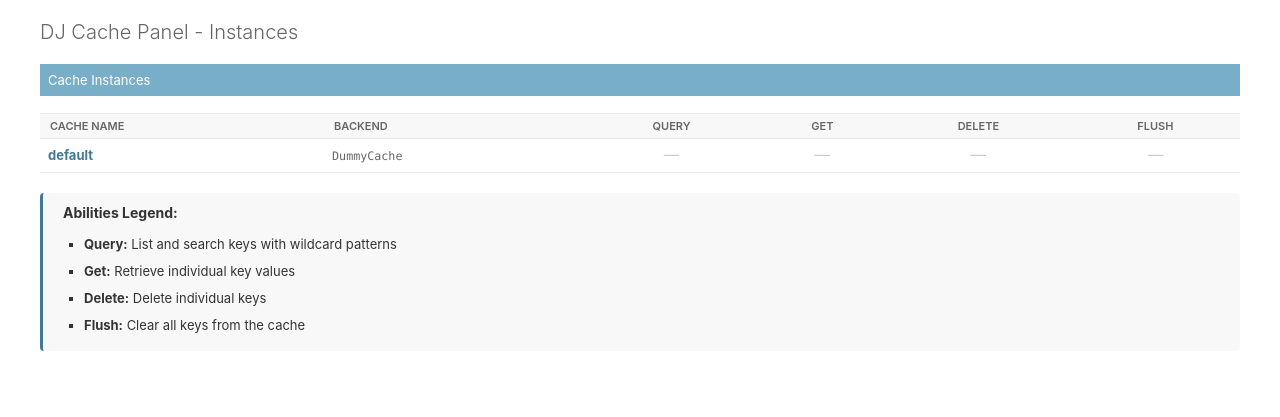
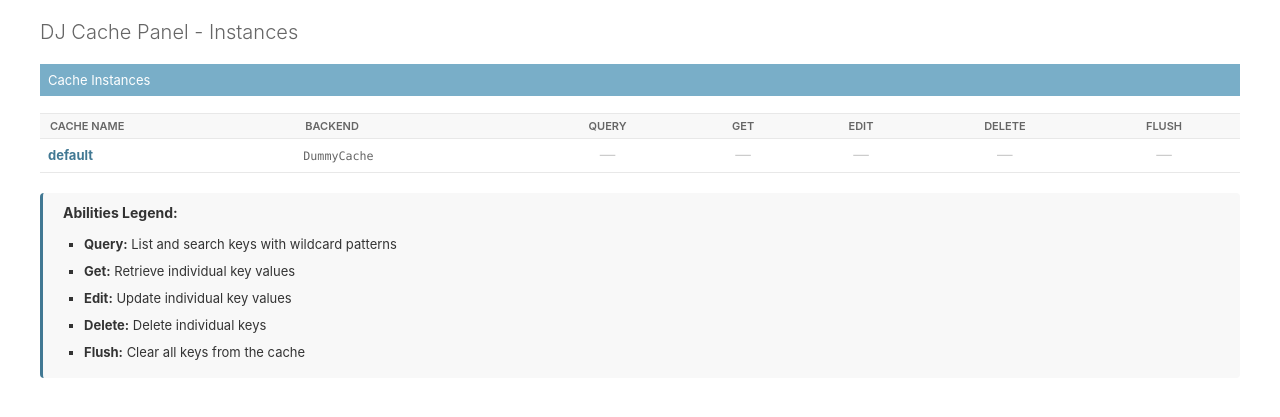
Before and after one commit to yassi/dj-cache-panel, a Django app: page /admin/cache/ in a window 1280 px wide. Shown: the part 86-503 px from the top of the page. Run offline with Django 4.2, Linux system fonts and the light colour scheme; the visitor is signed in with stand-in values (Sample User, id 1).

Commit message:
add key detail views with edit and delete functionality

```diff
--- a/dj_cache_panel/cache_panel.py
+++ b/dj_cache_panel/cache_panel.py
@@ -64,6 +64,7 @@ class CachePanel:
         "query": False,
         "get_key": False,
         "delete_key": False,
+        "edit_key": False,
         "flush_cache": False,
     }
 
@@ -140,6 +141,7 @@ class CachePanel:
         return {
             "key": key,
             "value": value,
+            "expiry": None,  # TTL not available via Django's cache framework
         }
 
     def delete_key(self, key: str):
@@ -148,6 +150,23 @@ class CachePanel:
             "success": True,
             "error": None,
             "message": f"Key {key} deleted successfully.",
+        }
+
+    def edit_key(self, key: str, value):
+        """
+        Update the value of a cache key.
+        """
+        if not self.is_feature_supported("edit_key"):
+            raise NotImplementedError(
+                "Editing keys is not supported for this cache backend."
+            )
+        # Use set with no timeout to preserve existing TTL if possible
+        # Django's cache.set() will update the value
+        self.cache.set(key, value)
+        return {
+            "success": True,
+            "error": None,
+            "message": f"Key {key} updated successfully.",
         }
 
     def flush_cache(self):
@@ -171,6 +190,7 @@ class LocalMemoryCachePanel(CachePanel):
         "query": True,
         "get_key": True,
         "delete_key": True,
+        "edit_key": True,
         "flush_cache": True,
     }
 
@@ -242,6 +262,7 @@ class LocalMemoryCachePanel(CachePanel):
             "value": value,
             "exists": exists,
             "type": type(value).__name__ if value is not None else None,
+            "expiry": None,  # TTL not available via Django's cache framework
         }
 
     def _key_exists(self, key: str):
@@ -265,6 +286,7 @@ class DatabaseCachePanel(CachePanel):
         "query": True,
         "get_key": True,
         "delete_key": True,
+        "edit_key": True,
         "flush_cache": True,
     }
 
@@ -366,6 +388,30 @@ class DatabaseCachePanel(CachePanel):
             "per_page": per_page,
         }
 
+    def get_key(self, key: str):
+        """
+        Get a key value from the database cache.
+
+        Django's cache.get() handles the key transformation automatically,
+        so we can use it directly.
+        """
+        # Use sentinel to check if key exists (handles None values)
+        sentinel = object()
+        value = self.cache.get(key, sentinel)
+        exists = value is not sentinel
+
+        # If key doesn't exist, value should be None for the return
+        if not exists:
+            value = None
+
+        return {
+            "key": key,
+            "value": value,
+            "exists": exists,
+            "type": type(value).__name__ if value is not None else None,
+            "expiry": None,  # TTL not available via Django's cache framework
+        }
+
 
 class FileBasedCachePanel(CachePanel):
     """
@@ -381,8 +427,33 @@ class FileBasedCachePanel(CachePanel):
         "query": False,  # Cannot list keys - they're stored as hashed filenames
         "get_key": True,
         "delete_key": True,
+        "edit_key": True,
         "flush_cache": True,
     }
+
+    def get_key(self, key: str):
+        """
+        Get a key value from the file-based cache.
+
+        Django's cache.get() handles the key hashing automatically,
+        so we can use it directly.
+        """
+        # Use sentinel to check if key exists (handles None values)
+        sentinel = object()
+        value = self.cache.get(key, sentinel)
+        exists = value is not sentinel
+
+        # If key doesn't exist, value should be None for the return
+        if not exists:
+            value = None
+
+        return {
+            "key": key,
+            "value": value,
+            "exists": exists,
+            "type": type(value).__name__ if value is not None else None,
+            "expiry": None,  # TTL not available via Django's cache framework
+        }
 
 
 class DummyCachePanel(CachePanel):
@@ -394,6 +465,7 @@ class DummyCachePanel(CachePanel):
         "query": False,
         "get_key": False,
         "delete_key": False,
+        "edit_key": False,
         "flush_cache": False,
     }
 
@@ -410,6 +482,7 @@ class GenericCachePanel(CachePanel):
         "query": False,
         "get_key": True,
         "delete_key": True,
+        "edit_key": False,  # Dummy cache doesn't actually store values
         "flush_cache": False,
     }
 
@@ -423,6 +496,7 @@ class MemcachedCachePanel(CachePanel):
         "query": False,
         "get_key": True,
         "delete_key": True,
+        "edit_key": True,
         "flush_cache": True,
     }
 
@@ -439,6 +513,7 @@ class RedisCachePanel(CachePanel):
         "query": True,
         "get_key": True,
         "delete_key": True,
+        "edit_key": True,
         "flush_cache": True,
     }
 
@@ -564,5 +639,6 @@ class RedisClusterCachePanel(CachePanel):
         "query": False,  # Not yet implemented for clusters
         "get_key": True,
         "delete_key": True,
+        "edit_key": True,
         "flush_cache": True,
     }
--- a/dj_cache_panel/models.py
+++ b/dj_cache_panel/models.py
@@ -10,5 +10,5 @@ class CachePanelPlaceholder(models.Model):
 
     class Meta:
         managed = False
-        verbose_name = "Django Cache Panel"
-        verbose_name_plural = "Django Cache Panel"
+        verbose_name = "DJ Cache Panel"
+        verbose_name_plural = "DJ Cache Panel"
--- a/dj_cache_panel/templates/admin/dj_cache_panel/base.html
+++ b/dj_cache_panel/templates/admin/dj_cache_panel/base.html
@@ -18,6 +18,10 @@
 {# Hide sidebar - we don't want to show all apps #}
 {% endblock %}
 
+{% block messages %}
+{% endblock %}
+
+
 {% block breadcrumbs %}
 <div class="breadcrumbs">
 <a href="{% url 'admin:index' %}">{% trans 'Home' %}</a>
--- a/dj_cache_panel/templates/admin/dj_cache_panel/index.html
+++ b/dj_cache_panel/templates/admin/dj_cache_panel/index.html
@@ -14,6 +14,7 @@
                     <th>{% trans 'Backend' %}</th>
                     <th style="text-align: center;">{% trans 'Query' %}</th>
                     <th style="text-align: center;">{% trans 'Get' %}</th>
+                    <th style="text-align: center;">{% trans 'Edit' %}</th>
                     <th style="text-align: center;">{% trans 'Delete' %}</th>
                     <th style="text-align: center;">{% trans 'Flush' %}</th>
                 </tr>
@@ -47,6 +48,13 @@
                         {% endif %}
                     </td>
                     <td style="text-align: center;">
+                        {% if cache_info.abilities.edit_key %}
+                            <span class="ability-indicator ability-supported" title="{% trans 'Supports editing key values' %}">✓</span>
+                        {% else %}
+                            <span class="ability-indicator ability-unsupported" title="{% trans 'Edit not supported' %}">—</span>
+                        {% endif %}
+                    </td>
+                    <td style="text-align: center;">
                         {% if cache_info.abilities.delete_key %}
                             <span class="ability-indicator ability-supported" title="{% trans 'Supports deleting keys' %}">✓</span>
                         {% else %}
@@ -71,6 +79,7 @@
         <ul class="abilities-legend-list">
             <li><strong>{% trans 'Query:' %}</strong> {% trans 'List and search keys with wildcard patterns' %}</li>
             <li><strong>{% trans 'Get:' %}</strong> {% trans 'Retrieve individual key values' %}</li>
+            <li><strong>{% trans 'Edit:' %}</strong> {% trans 'Update individual key values' %}</li>
             <li><strong>{% trans 'Delete:' %}</strong> {% trans 'Delete individual keys' %}</li>
             <li><strong>{% trans 'Flush:' %}</strong> {% trans 'Clear all keys from the cache' %}</li>
         </ul>
--- a/dj_cache_panel/templates/admin/dj_cache_panel/styles.css
+++ b/dj_cache_panel/templates/admin/dj_cache_panel/styles.css
@@ -266,11 +266,32 @@
     opacity: 0.8;
 }
 
+/* Key Detail Page Styles */
+.key-detail-delete-form {
+    margin: 0;
+}
+
+.key-detail-header {
+    display: flex;
+    justify-content: space-between;
+    align-items: center;
+    margin-bottom: 20px;
+}
+
+.key-detail-header h1 {
+    margin: 0;
+}
+
 /* Delete button styling to match Django admin */
 .delete-button {
     background-color: #ba2121 !important;
     color: white !important;
     border-color: #ba2121 !important;
+    padding: 10px 20px;
+    border-radius: 4px;
+    cursor: pointer;
+    border: none;
+    font-size: 14px;
 }
 
 .delete-button:hover,
--- a/dj_cache_panel/urls.py
+++ b/dj_cache_panel/urls.py
@@ -10,4 +10,9 @@ urlpatterns = [
         views.key_search,
         name="key_search",
     ),
+    path(
+        "<str:cache_name>/keys/<str:key>/",
+        views.key_detail,
+        name="key_detail",
+    ),
 ]
--- a/dj_cache_panel/views.py
+++ b/dj_cache_panel/views.py
@@ -2,6 +2,7 @@ from django.contrib.admin.views.decorators import staff_member_required
 from django.shortcuts import render
 from django.conf import settings
 from django.contrib import admin
+from urllib.parse import unquote
 
 from dj_cache_panel.cache_panel import get_cache_panel
 
@@ -126,8 +127,7 @@ def key_search(request, cache_name: str):
                 context["keys_data"] = [
                     {
                         "key": key_result["key"],
-                        "value": key_result["value"],
-                        "type": key_result.get("type", "unknown"),
+                        "value": key_result.get("value"),
                     }
                 ]
                 context["total_keys"] = 1
@@ -155,7 +155,6 @@ def key_search(request, cache_name: str):
                     {
                         "key": key,
                         "value": key_info.get("value"),
-                        "type": key_info.get("type", "unknown"),
                     }
                 )
 
@@ -181,3 +180,87 @@ def key_search(request, cache_name: str):
             context["error_message"] = str(e)
 
     return render(request, "admin/dj_cache_panel/key_search.html", context)
+
+
+@staff_member_required
+def key_detail(request, cache_name: str, key: str):
+    """
+    View for displaying the details of a specific cache key.
+    Handles both GET (display) and POST (update/delete) requests.
+    """
+    from django.contrib import messages
+    from django.shortcuts import redirect
+    from django.urls import reverse
+    import json
+
+    # Decode the key in case it was URL encoded
+    key = unquote(key)
+
+    cache_panel = get_cache_panel(cache_name)
+
+    # Handle POST requests (update or delete)
+    if request.method == "POST":
+        action = request.POST.get("action")
+
+        if action == "delete" and cache_panel.is_feature_supported("delete_key"):
+            try:
+                result = cache_panel.delete_key(key)
+                messages.success(request, "Key deleted successfully.")
+                # Redirect back to key search
+                return redirect(reverse("dj_cache_panel:key_search", args=[cache_name]))
+            except Exception as e:
+                messages.error(request, f"Error deleting key: {str(e)}")
+
+        elif action == "update" and cache_panel.is_feature_supported("edit_key"):
+            try:
+                new_value = request.POST.get("value", "")
+                # Try to parse as JSON if it looks like JSON
+                try:
+                    new_value = json.loads(new_value)
+                except (json.JSONDecodeError, ValueError):
+                    # Keep as string if not valid JSON
+                    pass
+
+                result = cache_panel.edit_key(key, new_value)
+                messages.success(request, result["message"])
+                # Redirect to refresh the page
+                return redirect(
+                    reverse("dj_cache_panel:key_detail", args=[cache_name, key])
+                )
+            except Exception as e:
+                messages.error(request, f"Error updating key: {str(e)}")
+
+    # GET request - display the key
+    key_result = cache_panel.get_key(key)
+
+    # Format value for display in input field
+    value_display = key_result.get("value")
+    if value_display is not None:
+        if isinstance(value_display, (dict, list)):
+            value_display = json.dumps(value_display, indent=2)
+        else:
+            value_display = str(value_display)
+    else:
+        value_display = ""
+
+    cache_config = settings.CACHES.get(cache_name, {})
+    key_exists = key_result.get("exists", False)
+
+    context = admin.site.each_context(request)
+    context.update(
+        {
+            "cache_name": cache_name,
+            "cache_config": cache_config,
+            "key": key,
+            "key_value": key_result,
+            "key_exists": key_exists,
+            "value_display": value_display,
+            "query_supported": cache_panel.is_feature_supported("query"),
+            "get_key_supported": cache_panel.is_feature_supported("get_key"),
+            "delete_supported": cache_panel.is_feature_supported("delete_key")
+            and key_exists,
+            "edit_supported": cache_panel.is_feature_supported("edit_key")
+            and key_exists,
+        }
+    )
+    return render(request, "admin/dj_cache_panel/key_detail.html", context)
```
Also changed, not shown: dj_cache_panel/templates/admin/dj_cache_panel/key_detail.html (added, +118 -0 lines), dj_cache_panel/templates/admin/dj_cache_panel/key_search.html (+12 -1 lines).
